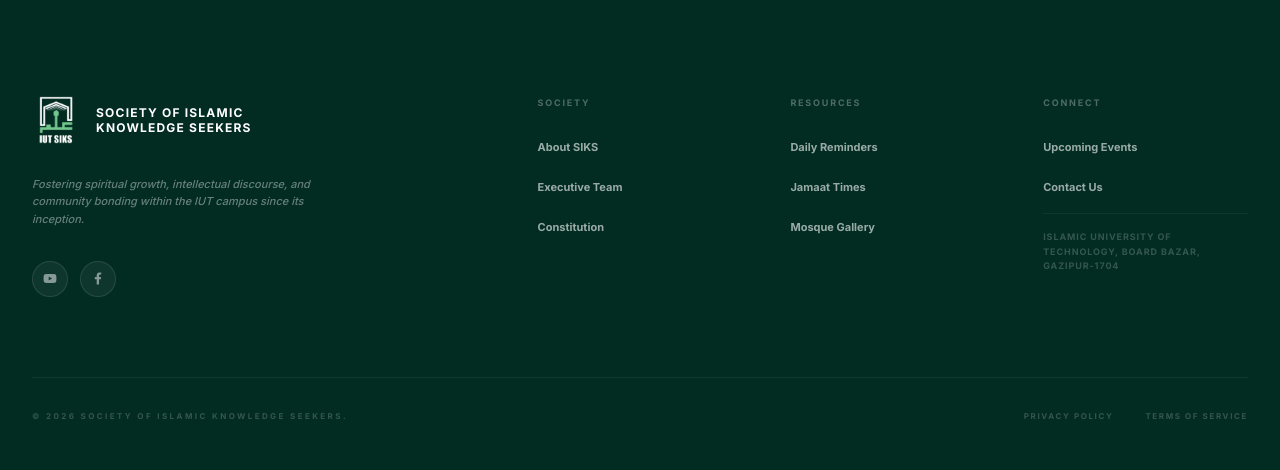
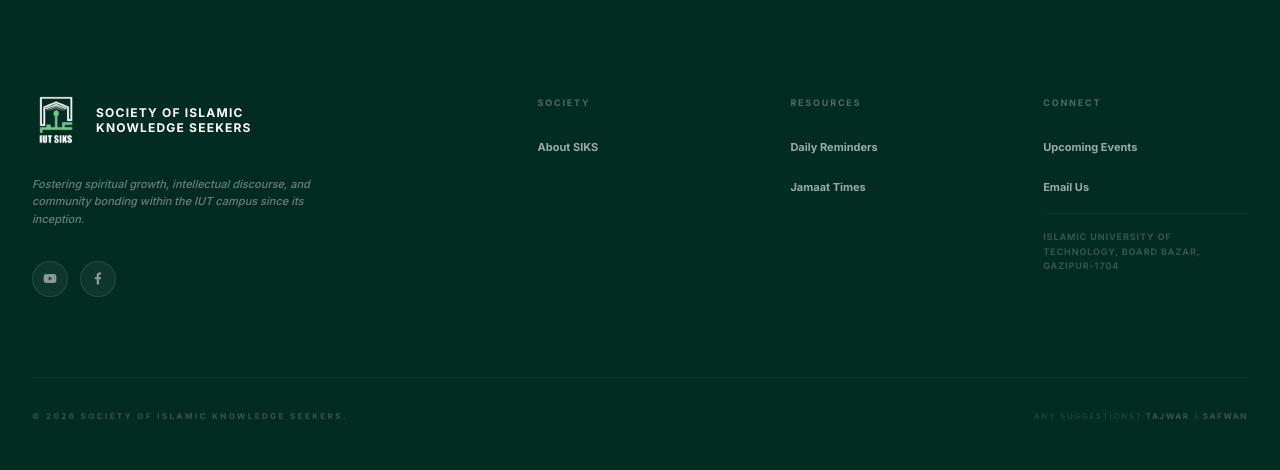
Before and after one commit to safwansatil/SIKS_Website, a PHP site: page /index.php in a window 1280 px wide. Shown: the part 1926-2396 px from the top of the page. Run offline with PHP 8.4, Linux system fonts and the light colour scheme; data that the repository does not hold is empty; a stand-in replaces the project's code that opens the database connection; some libraries are stand-ins or nearby versions.

Commit message:
Fixed footer

```diff
--- a/includes/footer.php
+++ b/includes/footer.php
@@ -37,12 +37,6 @@
                     <li><a href="about.php"
                             class="text-white/60 hover:text-white text-[11px] font-bold transition-all duration-300">About
                             SIKS</a></li>
-                    <li><a href="#"
-                            class="text-white/60 hover:text-white text-[11px] font-bold transition-all duration-300">Executive
-                            Team</a></li>
-                    <li><a href="#"
-                            class="text-white/60 hover:text-white text-[11px] font-bold transition-all duration-300">Constitution</a>
-                    </li>
                 </ul>
             </div>
 
@@ -56,9 +50,6 @@
                     <li><a href="index.php#upcoming"
                             class="text-white/60 hover:text-white text-[11px] font-bold transition-all duration-300">Jamaat
                             Times</a></li>
-                    <li><a href="#"
-                            class="text-white/60 hover:text-white text-[11px] font-bold transition-all duration-300">Mosque
-                            Gallery</a></li>
                 </ul>
             </div>
 
@@ -70,7 +61,7 @@
                             class="text-white/60 hover:text-white text-[11px] font-bold transition-all duration-300">Upcoming
                             Events</a></li>
                     <li><a href="mailto:siks@iut-dhaka.edu"
-                            class="text-white/60 hover:text-white text-[11px] font-bold transition-all duration-300">Contact
+                            class="text-white/60 hover:text-white text-[11px] font-bold transition-all duration-300">Email
                             Us</a></li>
                     <li>
                         <div class="mt-4 pt-4 border-t border-white/5">
@@ -84,20 +75,19 @@
         </div>
 
         <!-- Bottom Copyright Bar -->
-        <div
-            class="pt-8 border-t border-white/5 flex flex-col md:flex-row justify-between items-center space-y-4 md:space-y-0">
-            <p class="text-white/20 text-[8px] font-black uppercase tracking-[0.3em]">
-                &copy; <?php echo date('Y'); ?> Society of Islamic Knowledge Seekers.
-            </p>
-            <div class="flex space-x-8">
-                <a href="#"
-                    class="text-white/20 hover:text-white text-[8px] font-black uppercase tracking-[0.2em] transition-colors">Privacy
-                    Policy</a>
-                <a href="#"
-                    class="text-white/20 hover:text-white text-[8px] font-black uppercase tracking-[0.2em] transition-colors">Terms
-                    of Service</a>
-            </div>
-        </div>
+<div class="pt-8 border-t border-white/5 flex flex-col md:flex-row justify-between items-center space-y-4 md:space-y-0">
+    <p class="text-white/20 text-[8px] font-black uppercase tracking-[0.3em]">
+        &copy; <?php echo date('Y'); ?> Society of Islamic Knowledge Seekers.
+    </p>
+    <div class="flex items-center space-x-1">
+        <span class="text-white/10 text-[8px] font-black uppercase tracking-[0.2em]">Any suggestions?</span>
+        <a href="https://github.com/Tajwarbot" target="_blank"
+            class="text-white/20 hover:text-white text-[8px] font-black uppercase tracking-[0.2em] transition-colors">Tajwar</a>
+        <span class="text-white/10 text-[8px]">&</span>
+        <a href="https://github.com/safwansatil" target="_blank"
+            class="text-white/20 hover:text-white text-[8px] font-black uppercase tracking-[0.2em] transition-colors">Safwan</a>
+    </div>
+</div>
     </div>
 </footer>
 
```
